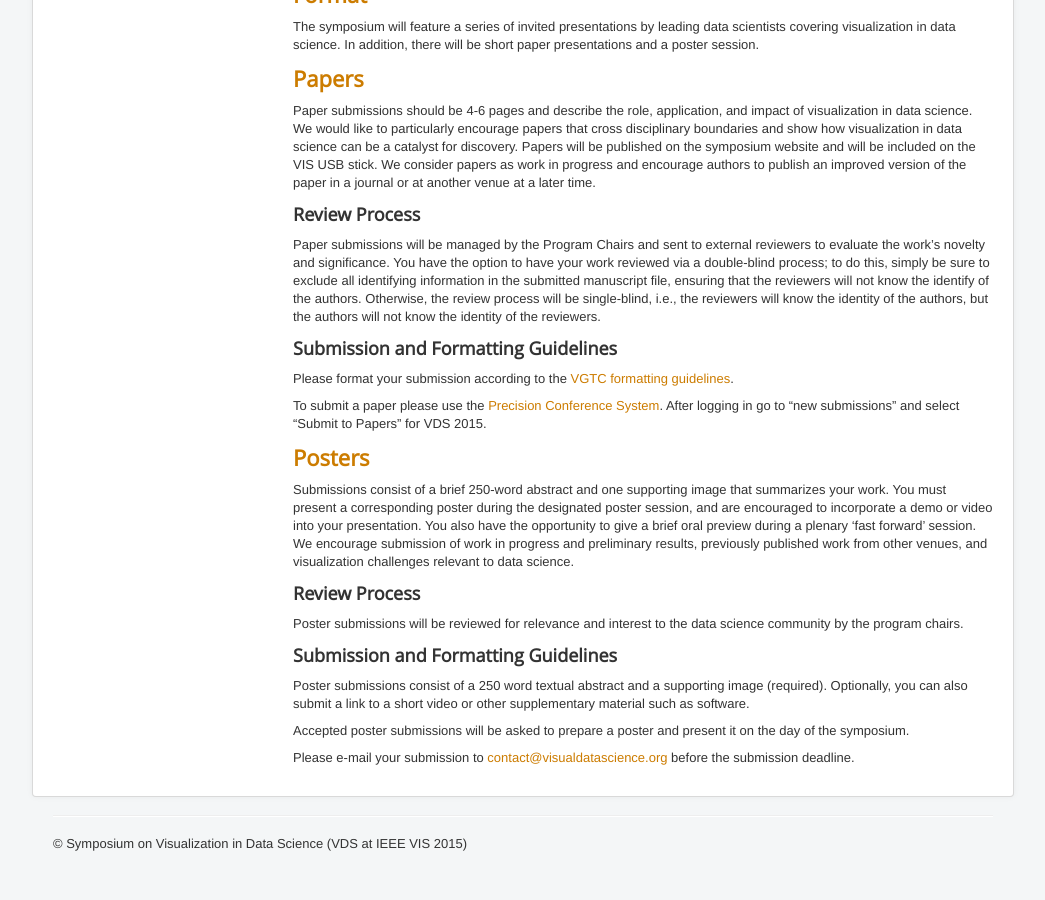
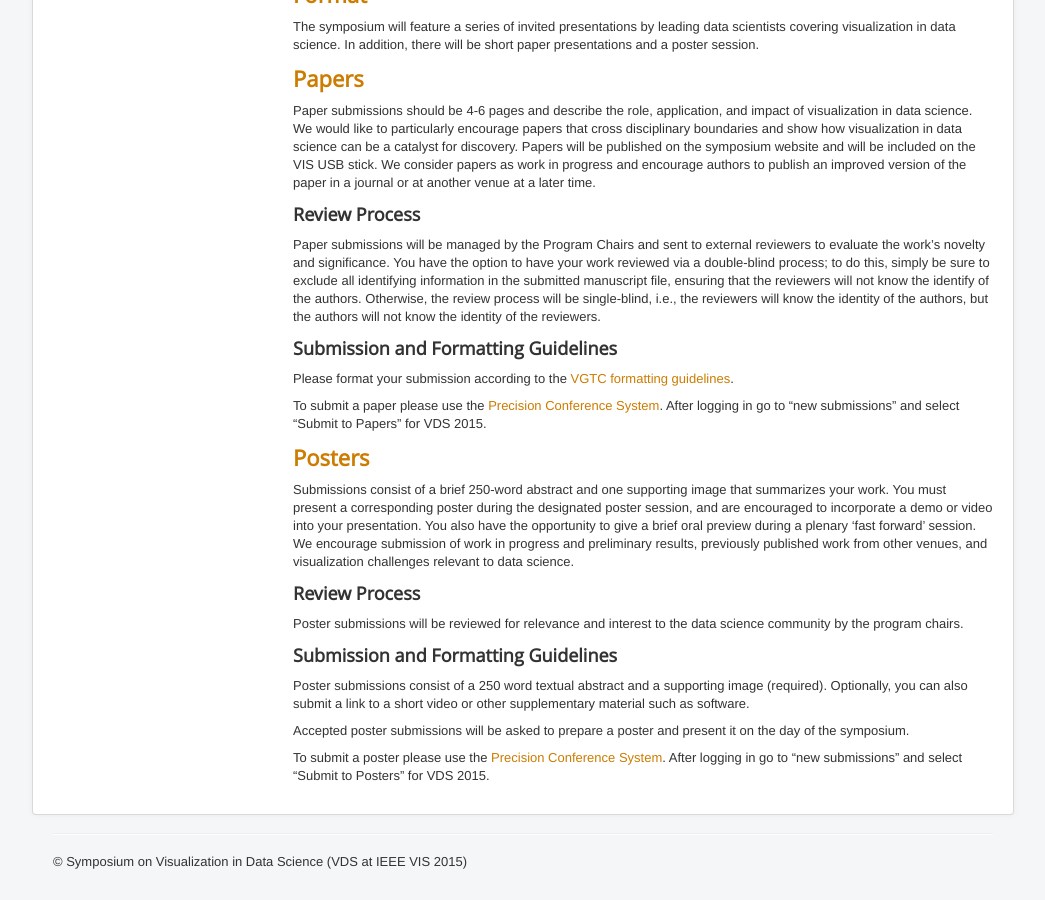
Before and after one commit to ngehlenborg/2017, a Jekyll site: the page built from cfp.md, in a window 1280 px wide and 900 px high, scrolled down 733 px. Shown: the whole window, without its empty margins (117-1162 px from the left). Built offline with Jekyll 4.4.1, drawn with Linux system fonts in a browser that asks for light colours.

Commit message:
added link to PCS poster submission

```diff
--- a/cfp.md
+++ b/cfp.md
@@ -43,4 +43,4 @@ Poster submissions consist of a 250 word textual abstract and a supporting image
 
 Accepted poster submissions will be asked to prepare a poster and present it on the day of the symposium.
 
-Please e-mail your submission to [contact@visualdatascience.org](mailto:contact@visualdatascience.org) before the submission deadline.
+To submit a poster please use the [Precision Conference System](https://precisionconference.com/~vds15/). After logging in go to "new submissions" and select "Submit to Posters" for VDS 2015.
```
